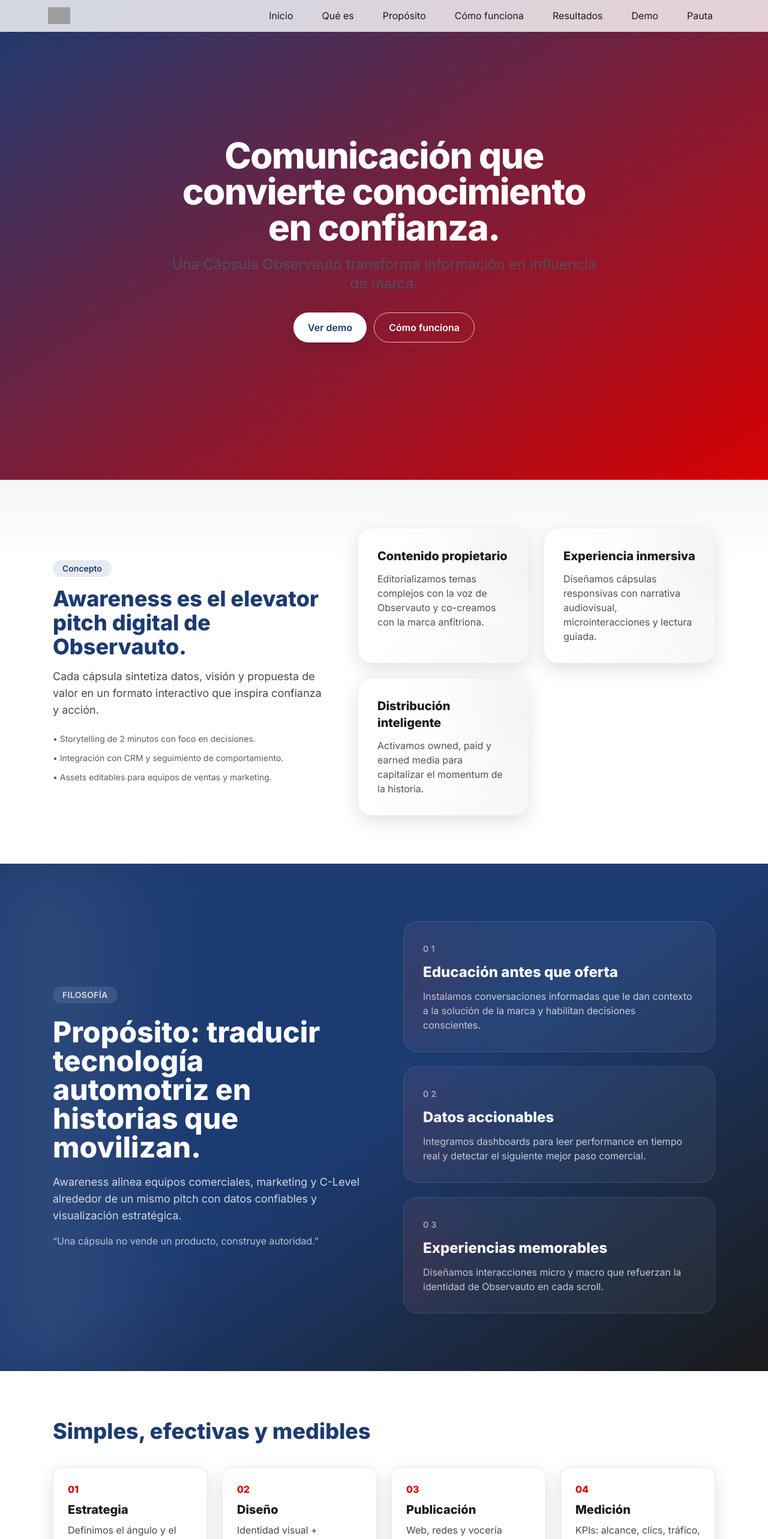
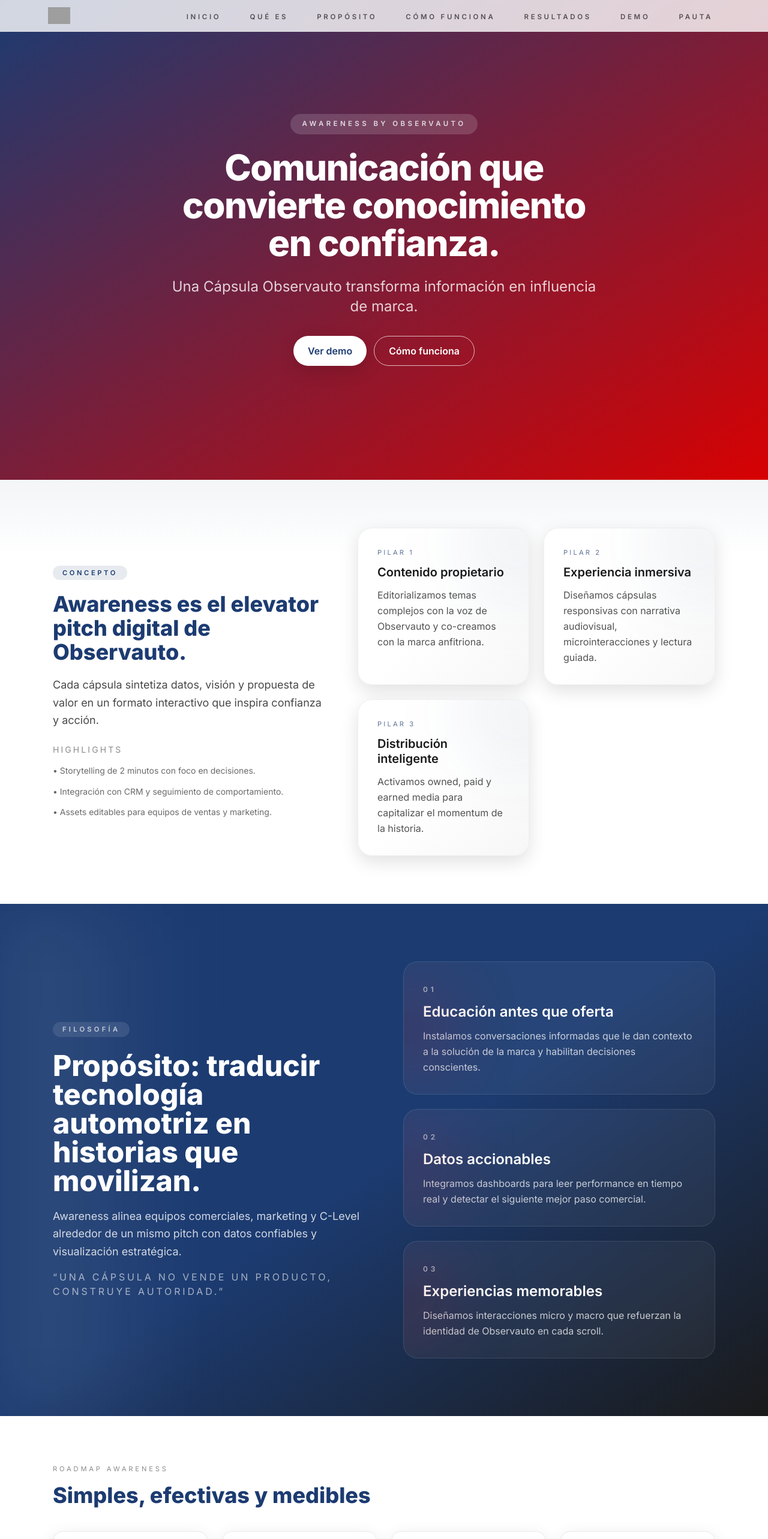
Before and after one commit to observauto/sales-capsulas, a React (Vite) app: page / in a window 1280 px wide. Shown: the top 2566 px of the page at 60% size. Built offline with nearby package versions, Linux system fonts and the light colour scheme; grey boxes are pictures that could not be loaded.

Commit message:
feat(typography): align awareness layout with pauta spacing

```diff
--- a/src/components/CTA.jsx
+++ b/src/components/CTA.jsx
@@ -15,11 +15,12 @@
           <div className="absolute -top-24 right-12 h-40 w-40 rounded-full bg-white/10 blur-3xl" aria-hidden />
           <div className="grid gap-10 md:grid-cols-[1.1fr_1fr] md:items-center">
             <div>
-              <h2 className="text-3xl font-extrabold md:text-4xl">Solicita el demo y coordinemos la activación.</h2>
-              <p className="mt-4 text-base text-white/80">
+              <p className="text-[0.7rem] uppercase tracking-[0.34em] text-white/60">CTA Awareness</p>
+              <h2 className="mt-4 text-3xl font-black leading-tight md:text-4xl">Solicita el demo y coordinemos la activación.</h2>
+              <p className="mt-4 text-base leading-relaxed text-white/80">
                 Activamos cápsulas Awareness en menos de 10 días. Cuéntanos tu objetivo y armamos un roadmap junto a Observauto.
               </p>
-              <div className="mt-6 flex flex-col gap-3 text-sm text-white/70">
+              <div className="mt-6 flex flex-col gap-3 text-sm leading-relaxed text-white/70">
                 <p>• Felipe Garan — RRPP & CTO</p>
                 <p>• contacto@observauto.com</p>
                 <p>• Santiago · 100% remoto para LatAm</p>
@@ -30,7 +31,7 @@
                 href="https://wa.me/56971993925"
                 target="_blank"
                 rel="noreferrer"
-                className="flex items-center justify-center gap-3 rounded-pill bg-white px-6 py-4 text-lg font-semibold text-oa-blue shadow-soft transition hover:scale-[1.02]"
+                className="flex items-center justify-center gap-3 rounded-pill bg-white px-6 py-4 text-sm font-semibold uppercase tracking-[0.32em] text-oa-blue shadow-soft transition hover:scale-[1.02]"
               >
                 <svg xmlns="http://www.w3.org/2000/svg" viewBox="0 0 24 24" fill="currentColor" className="h-6 w-6">
                   <path d="M12 2.25c-5.385 0-9.75 4.365-9.75 9.75 0 1.72.45 3.4 1.302 4.885L2.25 21.75l5.05-1.32A9.705 9.705 0 0 0 12 21.75c5.385 0 9.75-4.365 9.75-9.75S17.385 2.25 12 2.25Zm0 17.25a7.45 7.45 0 0 1-3.814-1.03l-.273-.162-3.002.786.8-2.928-.178-.3A7.45 7.45 0 0 1 4.55 12c0-4.114 3.336-7.45 7.45-7.45 4.114 0 7.45 3.336 7.45 7.45 0 4.114-3.336 7.45-7.45 7.45Zm4.023-5.59c-.22-.112-1.294-.64-1.494-.712-.2-.074-.346-.112-.493.111-.147.223-.566.713-.694.861-.128.149-.256.168-.476.056-.22-.11-.93-.343-1.774-1.093-.656-.585-1.098-1.308-1.227-1.529-.128-.223-.014-.343.097-.454.1-.1.22-.257.33-.385.11-.128.146-.223.22-.371.074-.148.037-.278-.018-.39-.056-.111-.493-1.19-.676-1.63-.18-.433-.362-.373-.493-.38l-.42-.007c-.148 0-.39.055-.594.278-.2.223-.78.762-.78 1.856 0 1.093.8 2.15.912 2.298.11.149 1.576 2.405 3.822 3.274.535.206.953.329 1.278.42.537.171 1.026.147 1.414.089.431-.064 1.294-.53 1.477-1.04.183-.512.183-.951.128-1.041-.056-.092-.201-.148-.42-.26Z" />
@@ -39,7 +40,7 @@
               </a>
               <a
                 href="mailto:contacto@observauto.com"
-                className="flex items-center justify-center gap-3 rounded-pill border border-white/40 px-6 py-4 text-base font-semibold text-white transition hover:bg-white/10"
+                className="flex items-center justify-center gap-3 rounded-pill border border-white/40 px-6 py-4 text-xs font-semibold uppercase tracking-[0.32em] text-white transition hover:bg-white/10"
               >
                 Solicitar agenda en línea
               </a>
--- a/src/components/Concept.jsx
+++ b/src/components/Concept.jsx
@@ -27,16 +27,17 @@
           transition={{ duration: 0.6 }}
           className="lg:w-5/12"
         >
-          <span className="inline-flex items-center rounded-pill bg-oa-blue/10 px-4 py-1 text-sm font-semibold text-oa-blue">
+          <span className="inline-flex items-center rounded-pill bg-oa-blue/10 px-4 py-1 text-[0.7rem] font-semibold uppercase tracking-[0.32em] text-oa-blue">
             Concepto
           </span>
-          <h2 className="mt-4 text-3xl font-extrabold text-oa-blue md:text-4xl">
+          <h2 className="mt-5 text-3xl font-black leading-tight text-oa-blue md:text-4xl">
             Awareness es el elevator pitch digital de Observauto.
           </h2>
-          <p className="mt-4 text-lg text-oa-ink/80">
+          <p className="mt-5 text-lg leading-relaxed text-oa-ink/80">
             Cada cápsula sintetiza datos, visión y propuesta de valor en un formato interactivo que inspira confianza y acción.
           </p>
-          <div className="mt-6 space-y-3 text-sm text-oa-ink/70">
+          <div className="mt-6 space-y-3 text-sm leading-relaxed text-oa-ink/65">
+            <p className="uppercase tracking-[0.22em] text-oa-ink/50">Highlights</p>
             <p>• Storytelling de 2 minutos con foco en decisiones.</p>
             <p>• Integración con CRM y seguimiento de comportamiento.</p>
             <p>• Assets editables para equipos de ventas y marketing.</p>
@@ -53,8 +54,9 @@
               className="relative overflow-hidden rounded-3xl border border-oa-gray/70 bg-gradient-to-br from-white via-white to-oa-gray/40 p-8 shadow-soft"
             >
               <div className="absolute -right-12 -top-12 h-36 w-36 rounded-full bg-oa-blue/10 blur-3xl" aria-hidden />
-              <h3 className="text-xl font-bold text-oa-ink">{pillar.title}</h3>
-              <p className="mt-3 text-base text-oa-ink/75">{pillar.text}</p>
+              <p className="text-[0.7rem] uppercase tracking-[0.28em] text-oa-blue/70">{`Pilar ${index + 1}`}</p>
+              <h3 className="mt-3 text-xl font-semibold leading-tight text-oa-ink">{pillar.title}</h3>
+              <p className="mt-3 text-base leading-relaxed text-oa-ink/75">{pillar.text}</p>
             </motion.article>
           ))}
         </div>
--- a/src/components/Footer.jsx
+++ b/src/components/Footer.jsx
@@ -12,37 +12,37 @@
           <div>
             <div className="flex items-center gap-2">
               <img src="/logo.svg" alt="Observauto" className="h-7 w-auto" loading="lazy" />
-              <span className="text-sm font-medium text-gray-700">Awareness</span>
+              <span className="text-[0.68rem] font-semibold uppercase tracking-[0.32em] text-gray-700">Awareness</span>
             </div>
-            <p className="mt-3 text-sm leading-6 text-gray-600">
+            <p className="mt-3 text-sm leading-relaxed text-gray-600">
               Elevator pitch digital respaldado por datos. Comunicación que convierte conocimiento en confianza.
             </p>
           </div>
 
           <div>
-            <h3 className="text-sm font-semibold tracking-wide text-gray-900 uppercase">Producto</h3>
-            <ul className="mt-4 space-y-2 text-sm">
-              <li><a href="/#como-funciona" className="text-gray-600 hover:text-gray-900">Cómo funciona</a></li>
-              <li><a href="/#resultados" className="text-gray-600 hover:text-gray-900">Resultados</a></li>
-              <li><a href="/pauta" className="text-gray-600 hover:text-gray-900">Pauta</a></li>
+            <h3 className="text-xs font-semibold uppercase tracking-[0.32em] text-gray-900">Producto</h3>
+            <ul className="mt-4 space-y-2 text-sm uppercase tracking-[0.26em] text-gray-600">
+              <li><a href="/#como-funciona" className="hover:text-gray-900">Cómo funciona</a></li>
+              <li><a href="/#resultados" className="hover:text-gray-900">Resultados</a></li>
+              <li><a href="/pauta" className="hover:text-gray-900">Pauta</a></li>
             </ul>
           </div>
 
           <div>
-            <h3 className="text-sm font-semibold tracking-wide text-gray-900 uppercase">Recursos</h3>
-            <ul className="mt-4 space-y-2 text-sm">
-              <li><a href="https://stats.observauto.com/pauta/" className="text-gray-600 hover:text-gray-900" target="_blank" rel="noreferrer">Guía de estilo</a></li>
-              <li><a href="https://stats.observauto.com/" className="text-gray-600 hover:text-gray-900" target="_blank" rel="noreferrer">Panel de datos</a></li>
-              <li><a href="https://capsulas.observauto.com/" className="text-gray-600 hover:text-gray-900" target="_blank" rel="noreferrer">Sitio histórico</a></li>
+            <h3 className="text-xs font-semibold uppercase tracking-[0.32em] text-gray-900">Recursos</h3>
+            <ul className="mt-4 space-y-2 text-sm uppercase tracking-[0.26em] text-gray-600">
+              <li><a href="https://stats.observauto.com/pauta/" className="hover:text-gray-900" target="_blank" rel="noreferrer">Guía de estilo</a></li>
+              <li><a href="https://stats.observauto.com/" className="hover:text-gray-900" target="_blank" rel="noreferrer">Panel de datos</a></li>
+              <li><a href="https://capsulas.observauto.com/" className="hover:text-gray-900" target="_blank" rel="noreferrer">Sitio histórico</a></li>
             </ul>
           </div>
 
           <div>
-            <h3 className="text-sm font-semibold tracking-wide text-gray-900 uppercase">Contacto</h3>
-            <ul className="mt-4 space-y-2 text-sm">
-              <li><a href="mailto:info@observauto.com" className="text-gray-600 hover:text-gray-900">info@observauto.com</a></li>
+            <h3 className="text-xs font-semibold uppercase tracking-[0.32em] text-gray-900">Contacto</h3>
+            <ul className="mt-4 space-y-2 text-sm uppercase tracking-[0.26em] text-gray-600">
+              <li><a href="mailto:info@observauto.com" className="hover:text-gray-900">info@observauto.com</a></li>
               <li>
-                <a href="https://wa.me/573053500400?text=Hola%20Observauto%2C%20quiero%20saber%20m%C3%A1s%20de%20Awareness" className="text-gray-600 hover:text-gray-900" target="_blank" rel="noreferrer">
+                <a href="https://wa.me/573053500400?text=Hola%20Observauto%2C%20quiero%20saber%20m%C3%A1s%20de%20Awareness" className="hover:text-gray-900" target="_blank" rel="noreferrer">
                   +57 305 350 0400 (WhatsApp)
                 </a>
               </li>
@@ -69,7 +69,7 @@
           </div>
         </div>
 
-        <div className="mt-10 border-t border-gray-200 pt-6 text-sm text-gray-500 flex flex-col md:flex-row md:items-center md:justify-between gap-3">
+        <div className="mt-10 flex flex-col gap-3 border-t border-gray-200 pt-6 text-xs uppercase tracking-[0.32em] text-gray-500 md:flex-row md:items-center md:justify-between">
           <p>© {year} Observauto. Todos los derechos reservados.</p>
           <div className="flex gap-4">
             <a href="/legal/terminos" className="hover:text-gray-900">Términos</a>
--- a/src/components/Hero.jsx
+++ b/src/components/Hero.jsx
@@ -7,12 +7,15 @@
         initial={{ opacity: 0, y: 24 }}
         animate={{ opacity: 1, y: 0 }}
         transition={{ duration: 0.7, ease: 'easeOut' }}
-        className="mx-auto max-w-3xl px-6 text-center text-white pt-20 md:pt-0"
+        className="mx-auto max-w-3xl px-6 pt-24 text-center text-white md:pt-0"
       >
-        <h1 className="text-4xl md:text-6xl font-extrabold tracking-tight leading-tight mb-4">
+        <span className="inline-flex items-center justify-center rounded-pill bg-white/15 px-5 py-2 text-[0.72rem] font-semibold uppercase tracking-[0.38em] text-white/80">
+          Awareness by Observauto
+        </span>
+        <h1 className="mt-6 text-4xl font-black tracking-tight text-white md:text-6xl md:leading-[1.05]">
           Comunicación que convierte conocimiento en confianza.
         </h1>
-        <h2 className="text-xl md:text-2xl text-gray-600/90 font-medium leading-relaxed max-w-3xl mx-auto mb-8">
+        <h2 className="mx-auto mt-6 max-w-3xl text-lg font-medium leading-relaxed text-white/80 md:text-2xl md:leading-[1.4]">
           Una Cápsula Observauto transforma información en influencia de marca.
         </h2>
         <div className="mt-8 flex flex-col sm:flex-row gap-3 justify-center">
--- a/src/components/MobileMenu.jsx
+++ b/src/components/MobileMenu.jsx
@@ -35,7 +35,7 @@
       <button
         type="button"
         onClick={toggleMenu}
-        className="inline-flex h-11 w-11 items-center justify-center rounded-full border border-oa-gray/40 bg-white/90 text-oa-ink shadow-soft transition focus:outline-none focus:ring-2 focus:ring-oa-red"
+        className="inline-flex h-11 w-11 items-center justify-center rounded-full border border-oa-gray/40 bg-white/95 text-oa-ink shadow-soft transition focus:outline-none focus:ring-2 focus:ring-oa-red"
         aria-expanded={open}
         aria-controls={menuId}
         aria-label={open ? 'Cerrar menú' : 'Abrir menú'}
@@ -65,15 +65,18 @@
           aria-modal="true"
           ref={panelRef}
           tabIndex={-1}
-          className={`absolute inset-y-0 right-0 flex h-full w-full max-w-xs flex-col gap-6 bg-white/95 px-6 pb-10 pt-20 text-oa-ink shadow-xl backdrop-blur transition-transform duration-300 ${open ? 'translate-x-0' : 'translate-x-full'}`}
+          className={`absolute inset-y-0 right-0 flex h-full w-full max-w-xs flex-col gap-8 bg-white/95 px-7 pb-12 pt-20 text-oa-ink shadow-xl backdrop-blur transition-transform duration-300 ${open ? 'translate-x-0' : 'translate-x-full'}`}
         >
-          <nav className="space-y-2 text-base font-semibold">
+          <div className="space-y-3 text-[0.72rem] uppercase tracking-[0.36em] text-oa-ink/50">
+            <span>Menú</span>
+          </div>
+          <nav className="space-y-2 text-sm font-semibold">
             {links.map(link => (
               <a
                 key={link.href}
                 href={link.href}
                 onClick={closeMenu}
-                className="flex items-center justify-between rounded-2xl px-4 py-3 transition-colors duration-200 hover:bg-oa-gray/40"
+                className="flex items-center justify-between rounded-2xl px-4 py-3 text-xs uppercase tracking-[0.24em] text-oa-ink/80 transition-colors duration-200 hover:bg-oa-gray/40"
               >
                 <span>{link.label}</span>
                 <svg xmlns="http://www.w3.org/2000/svg" viewBox="0 0 24 24" fill="none" stroke="currentColor" strokeWidth="1.5" className="h-4 w-4">
@@ -86,7 +89,7 @@
           <button
             type="button"
             onClick={closeMenu}
-            className="mt-auto rounded-pill border border-oa-gray px-4 py-3 text-sm font-semibold text-oa-ink transition-colors duration-200 hover:border-oa-red hover:text-oa-red"
+            className="mt-auto rounded-pill border border-oa-gray px-4 py-3 text-xs font-semibold uppercase tracking-[0.28em] text-oa-ink transition-colors duration-200 hover:border-oa-red hover:text-oa-red"
           >
             Cerrar menú
           </button>
--- a/src/components/Navbar.jsx
+++ b/src/components/Navbar.jsx
@@ -15,7 +15,7 @@
             <li key={link.href}>
               <a
                 href={link.href}
-                className="rounded-pill px-3 py-1.5 transition-all duration-200 hover:bg-oa-gray/30 hover:text-oa-red focus:outline-none focus:ring-2 focus:ring-oa-red"
+                className="rounded-pill px-3 py-2 text-[0.72rem] font-semibold uppercase tracking-[0.32em] text-oa-ink/70 transition-all duration-200 hover:bg-oa-gray/30 hover:text-oa-red focus:outline-none focus:ring-2 focus:ring-oa-red"
               >
                 {link.label}
               </a>
--- a/src/components/Philosophy.jsx
+++ b/src/components/Philosophy.jsx
@@ -33,16 +33,16 @@
             viewport={{ once: true, amount: 0.4 }}
             transition={{ duration: 0.6 }}
           >
-            <span className="inline-flex items-center rounded-pill bg-white/10 px-4 py-1 text-sm font-semibold tracking-wide text-white/80 uppercase">
+            <span className="inline-flex items-center rounded-pill bg-white/10 px-4 py-1 text-[0.7rem] font-semibold uppercase tracking-[0.38em] text-white/70">
               Filosofía
             </span>
-            <h2 className="mt-6 text-3xl font-extrabold md:text-5xl">
+            <h2 className="mt-6 text-3xl font-black leading-tight md:text-5xl">
               Propósito: traducir tecnología automotriz en historias que movilizan.
             </h2>
-            <p className="mt-5 text-lg text-white/80">
+            <p className="mt-5 text-lg leading-relaxed text-white/80">
               Awareness alinea equipos comerciales, marketing y C-Level alrededor de un mismo pitch con datos confiables y visualización estratégica.
             </p>
-            <p className="mt-4 text-base text-white/70">
+            <p className="mt-4 text-base uppercase tracking-[0.24em] text-white/60">
               “Una cápsula no vende un producto, construye autoridad.”
             </p>
           </motion.div>
@@ -57,9 +57,9 @@
                 className="relative overflow-hidden rounded-3xl border border-white/10 bg-white/5 p-8 backdrop-blur"
               >
                 <div className="absolute -left-14 top-1/2 h-32 w-32 -translate-y-1/2 rounded-full bg-oa-red/20 blur-3xl" aria-hidden />
-                <span className="text-sm font-semibold uppercase tracking-[0.3em] text-white/60">{principle.tag}</span>
-                <h3 className="mt-3 text-2xl font-bold">{principle.title}</h3>
-                <p className="mt-3 text-white/75">{principle.description}</p>
+                <span className="text-xs font-semibold uppercase tracking-[0.4em] text-white/60">{principle.tag}</span>
+                <h3 className="mt-3 text-2xl font-semibold leading-tight">{principle.title}</h3>
+                <p className="mt-3 leading-relaxed text-white/75">{principle.description}</p>
               </motion.article>
             ))}
           </div>
--- a/src/components/Steps.jsx
+++ b/src/components/Steps.jsx
@@ -11,7 +11,8 @@
   return (
     <section id="como-funciona" className="bg-oa-white py-20">
       <div className="mx-auto max-w-6xl px-6">
-        <h2 className="text-3xl md:text-4xl font-extrabold text-oa-blue">Simples, efectivas y medibles</h2>
+        <p className="text-[0.7rem] uppercase tracking-[0.34em] text-oa-ink/50">Roadmap Awareness</p>
+        <h2 className="mt-4 text-3xl font-black leading-tight text-oa-blue md:text-4xl">Simples, efectivas y medibles</h2>
         <div className="mt-10 grid gap-6 sm:grid-cols-2 lg:grid-cols-4">
           {STEPS.map((s, i) => (
             <motion.div
@@ -22,9 +23,9 @@
               transition={{ delay: i * 0.08 }}
               className="rounded-2xl border border-oa-gray bg-white p-6 shadow-soft hover:-translate-y-1 hover:shadow-lg transition"
             >
-              <div className="text-oa-red font-bold">{`0${i+1}`}</div>
-              <h3 className="mt-2 text-xl font-bold text-oa-ink">{s.title}</h3>
-              <p className="mt-2 text-oa-ink/80">{s.text}</p>
+              <div className="text-xs font-semibold uppercase tracking-[0.42em] text-oa-red/80">{`Paso ${String(i + 1).padStart(2, '0')}`}</div>
+              <h3 className="mt-3 text-xl font-semibold leading-tight text-oa-ink">{s.title}</h3>
+              <p className="mt-3 text-sm leading-relaxed text-oa-ink/75">{s.text}</p>
             </motion.div>
           ))}
         </div>
```
Also changed, not shown: src/components/DemoSlider.jsx (+20 -19 lines), src/components/ResultsDashboard.jsx (+13 -13 lines).
